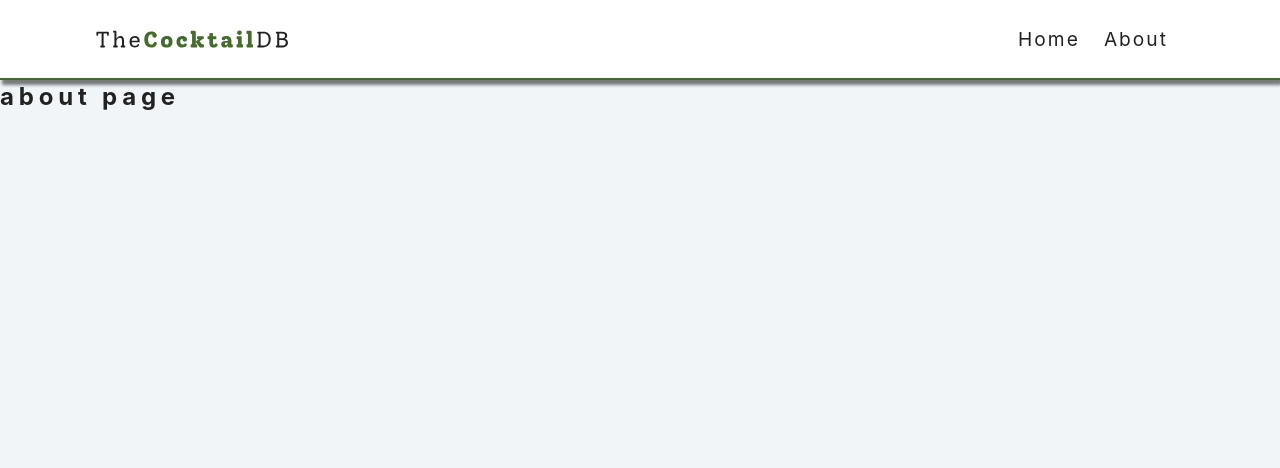
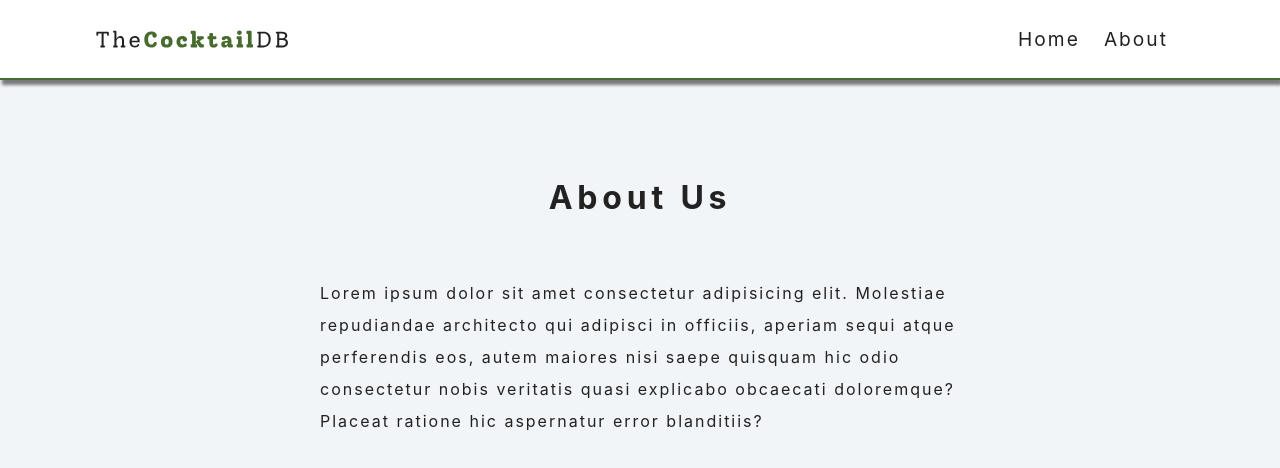
Before and after one commit to mcihadkurel/Cocktails, a React (Create React App) app: page /about in a window 1280 px wide. Shown: the top 468 px of the page. Built offline with nearby package versions, Linux system fonts and the light colour scheme; the HTML template or start-up script is replaced by a standard one.

Commit message:
About page, lorem ipsum

```diff
--- a/src/pages/About.js
+++ b/src/pages/About.js
@@ -1,11 +1,16 @@
-import React from 'react'
+import React from "react";
 
-const About = () => {
+export default function About() {
   return (
-    <div>
-      <h2>about page</h2>
-    </div>
-  )
+    <section className="section about-section">
+      <h1 className="section-title">about us</h1>
+      <p>
+        Lorem ipsum dolor sit amet consectetur adipisicing elit. Molestiae
+        repudiandae architecto qui adipisci in officiis, aperiam sequi atque
+        perferendis eos, autem maiores nisi saepe quisquam hic odio consectetur
+        nobis veritatis quasi explicabo obcaecati doloremque? Placeat ratione
+        hic aspernatur error blanditiis?
+      </p>
+    </section>
+  );
 }
-
-export default About
```
